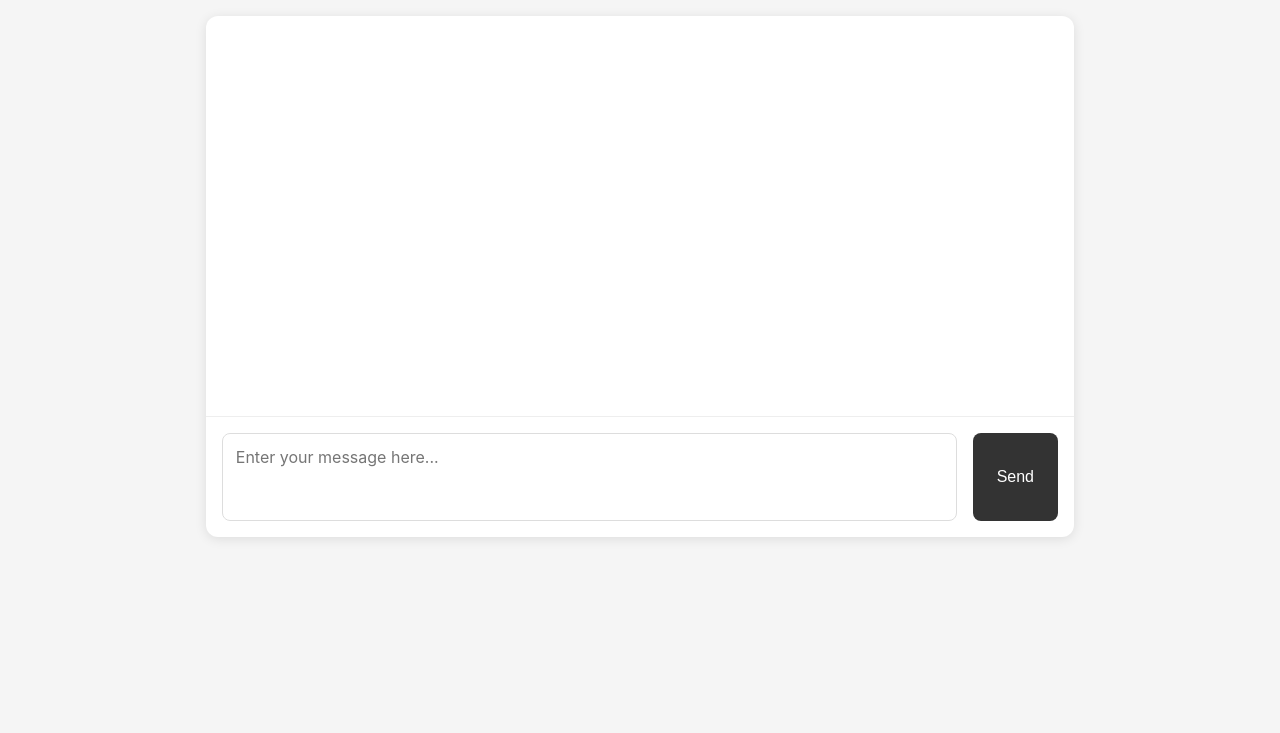
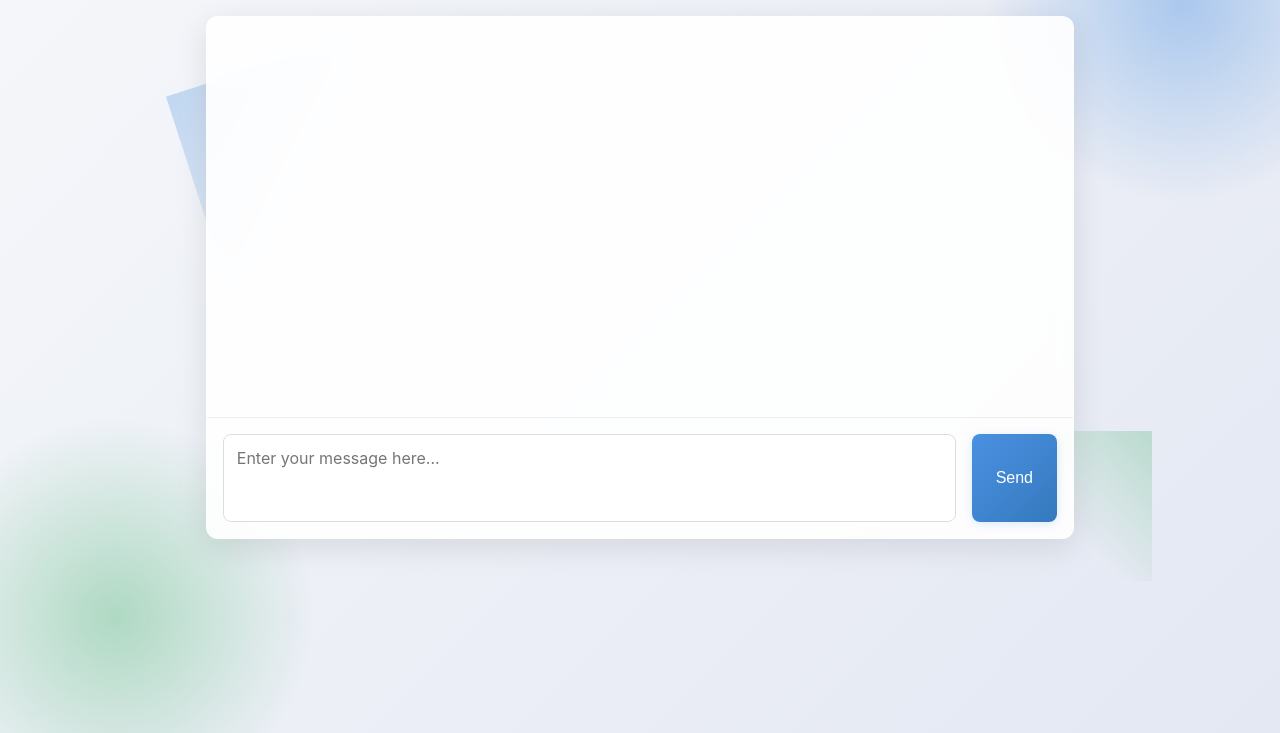
Before and after one commit to 7ELEVEENN/Gemini-API-Try, a plain HTML site: page Ver 1.1/index.html in a window 1280 px wide. Shown: the part 99-832 px from the top of the page. Before the commit the page ends 800 px from the top, so only its background shows below. Drawn offline with Linux system fonts and the light colour scheme.

Commit message:
Enhance visual design with subtle animations

```diff
--- a/Ver 1.1/index.html
+++ b/Ver 1.1/index.html
@@ -8,6 +8,7 @@
     <link rel="stylesheet" href="https://cdnjs.cloudflare.com/ajax/libs/font-awesome/6.0.0/css/all.min.css">
 </head>
 <body>
+    <div class="geometric-shapes"></div>
     <h1>Simple Implementation of Gemini API</h1>
     <div class="container">
         <div class="chat-container">
--- a/Ver 1.1/styles.css
+++ b/Ver 1.1/styles.css
@@ -6,9 +6,92 @@
 
 body {
     font-family: -apple-system, BlinkMacSystemFont, 'Segoe UI', Roboto, Oxygen, Ubuntu, Cantarell, sans-serif;
-    background-color: #f5f5f5;
+    min-height: 100vh;
     color: #333;
     line-height: 1.6;
+    position: relative;
+    background: linear-gradient(135deg, #f5f7fa 0%, #e4e8f3 100%);
+    overflow-x: hidden;
+}
+
+/* Abstract background patterns */
+body::before,
+body::after {
+    content: '';
+    position: fixed;
+    width: 400px;
+    height: 400px;
+    border-radius: 50%;
+    z-index: -1;
+    opacity: 0.4;
+}
+
+body::before {
+    top: -100px;
+    right: -100px;
+    background: radial-gradient(circle, #4a90e2 0%, transparent 70%);
+    animation: float 20s infinite alternate ease-in-out;
+}
+
+body::after {
+    bottom: -100px;
+    left: -100px;
+    background: radial-gradient(circle, #50b674 0%, transparent 70%);
+    animation: float 15s infinite alternate-reverse ease-in-out;
+}
+
+/* Subtle geometric shapes */
+.geometric-shapes {
+    position: fixed;
+    top: 0;
+    left: 0;
+    width: 100%;
+    height: 100%;
+    z-index: -1;
+    opacity: 0.3;
+    pointer-events: none;
+}
+
+.geometric-shapes::before {
+    content: '';
+    position: absolute;
+    width: 200px;
+    height: 200px;
+    top: 20%;
+    left: 15%;
+    background: linear-gradient(45deg, #4a90e2 0%, transparent 60%);
+    transform: rotate(45deg);
+    animation: rotate 25s infinite linear;
+}
+
+.geometric-shapes::after {
+    content: '';
+    position: absolute;
+    width: 150px;
+    height: 150px;
+    bottom: 15%;
+    right: 10%;
+    background: linear-gradient(-45deg, #50b674 0%, transparent 60%);
+    transform: rotate(-45deg);
+    animation: rotate 20s infinite linear reverse;
+}
+
+@keyframes float {
+    0% {
+        transform: translate(0, 0);
+    }
+    100% {
+        transform: translate(20px, 20px);
+    }
+}
+
+@keyframes rotate {
+    from {
+        transform: rotate(0deg);
+    }
+    to {
+        transform: rotate(360deg);
+    }
 }
 
 h1 {
@@ -26,9 +109,11 @@ h1 {
 }
 
 .chat-container {
-    background-color: white;
+    background-color: rgba(255, 255, 255, 0.9);
+    backdrop-filter: blur(10px);
+    border: 1px solid rgba(255, 255, 255, 0.2);
+    box-shadow: 0 8px 32px rgba(0, 0, 0, 0.1);
     border-radius: 12px;
-    box-shadow: 0 2px 12px rgba(0, 0, 0, 0.1);
     overflow: hidden;
 }
 
@@ -77,13 +162,15 @@ h1 {
 }
 
 .user-message {
-    background-color: #f0f0f0;
+    background-color: rgba(74, 144, 226, 0.1);
+    border: 1px solid rgba(74, 144, 226, 0.2);
     margin-left: 2rem;
     flex-direction: row-reverse;
 }
 
 .ai-message {
-    background-color: #e8e8e8;
+    background-color: rgba(80, 182, 116, 0.1);
+    border: 1px solid rgba(80, 182, 116, 0.2);
     margin-right: 2rem;
 }
 
@@ -127,17 +214,20 @@ textarea:focus {
 
 button {
     padding: 0.8rem 1.5rem;
-    background-color: #333;
+    background: linear-gradient(135deg, #4a90e2 0%, #357abd 100%);
+    box-shadow: 0 2px 10px rgba(74, 144, 226, 0.2);
     color: white;
     border: none;
     border-radius: 8px;
     cursor: pointer;
     font-size: 1rem;
-    transition: background-color 0.2s;
+    transition: all 0.3s ease;
 }
 
 button:hover {
-    background-color: #444;
+    background: linear-gradient(135deg, #357abd 0%, #2868a9 100%);
+    transform: translateY(-1px);
+    box-shadow: 0 4px 15px rgba(74, 144, 226, 0.3);
 }
 
 button:disabled {
```
